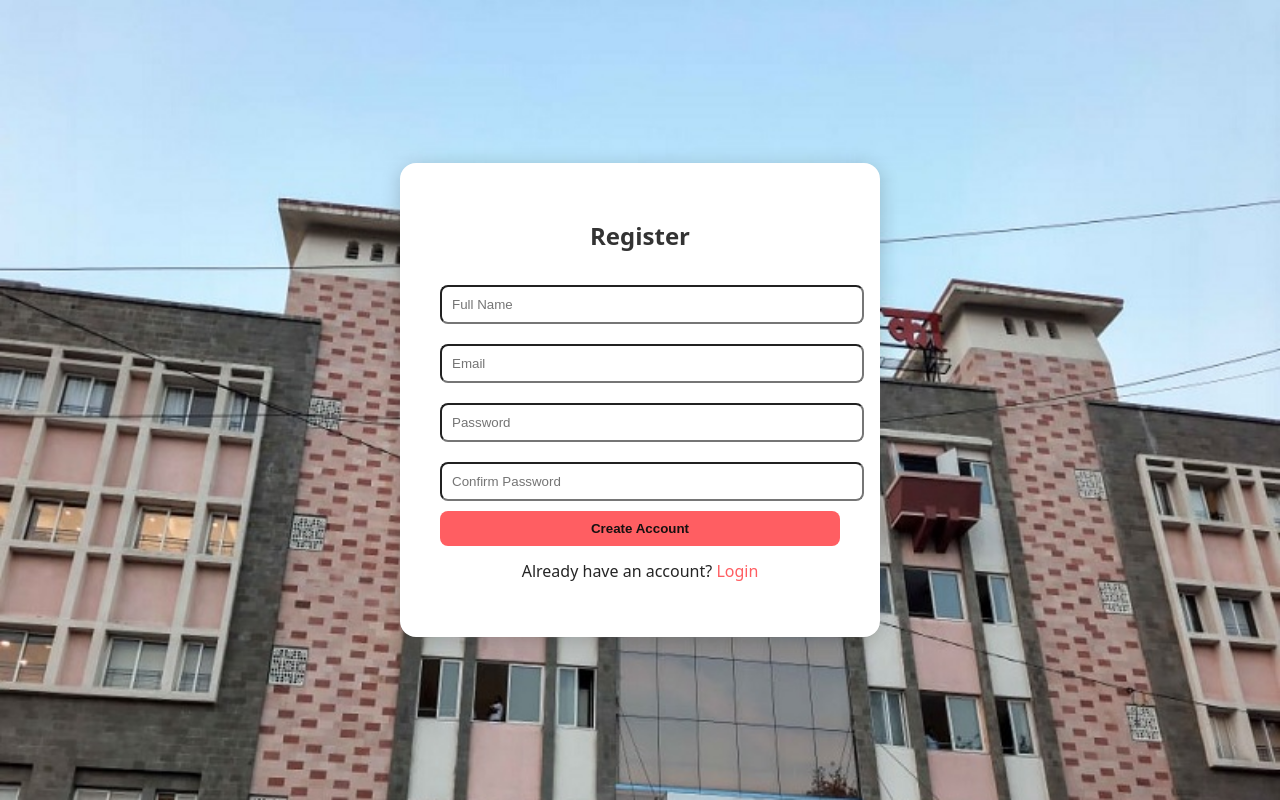
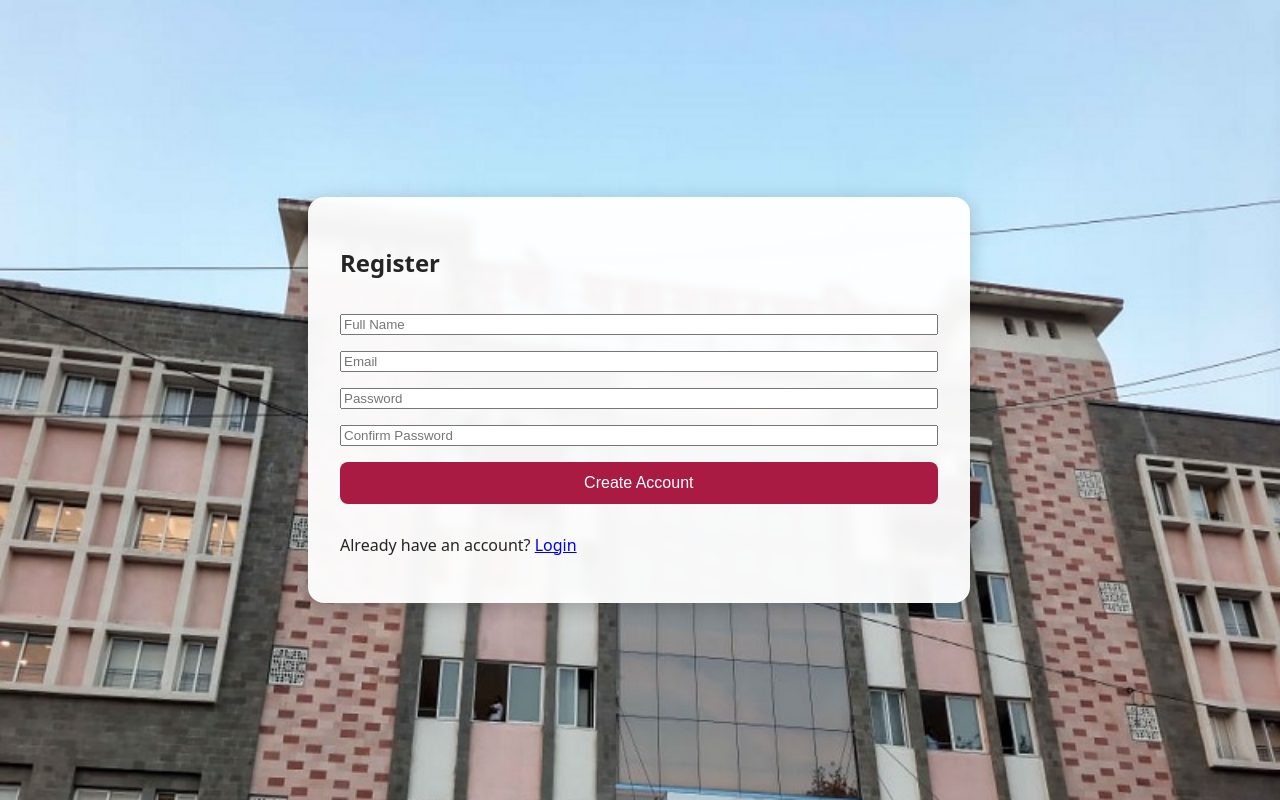
Before and after one commit to JagtapKajal/HealthCareProject, a React (Vite) app in the folder Healthcare-UI/: page /register in a window 1280 px wide. Built offline with nearby package versions, Linux system fonts and the light colour scheme.

Commit message:
fixed style of registration page

```diff
--- a/Healthcare-UI/src/Components/Registration.css
+++ b/Healthcare-UI/src/Components/Registration.css
@@ -1,45 +1,123 @@
+/* Fullscreen background */
+.registration-page {
+  background-image: url('/your-background.jpg');
+  /* Replace with your actual image path */
+  background-size: cover;
+  background-position: center;
+  min-height: 100vh;
+  display: flex;
+  justify-content: center;
+  align-items: center;
+  position: relative;
+}
 
+/* Form container */
 .register-container {
-  background-color: white;
-  padding: 2.5rem;
+  background: rgba(255, 255, 255, 0.95);
   border-radius: 1rem;
   box-shadow: 0 4px 20px rgba(0, 0, 0, 0.2);
-  width: 400px;
-  text-align: center;
-   backdrop-filter: blur(4px);
+  padding: 2rem;
+  width: 600px;
+  max-width: 90%;
+  backdrop-filter: blur(5px);
 }
 
-.register-form h2 {
-  color: #333;
-  margin-bottom: 1.5rem;
+.register-header {
+  background-color: #a91b43;
+  color: white;
+  border-radius: 10px;
+  padding: 20px 0;
+  top: 25%;
+
+  align-items: center;
+  justify-content: center;
+  width: 50%;
+  z-index: 10;
+  position: absolute;
+  text-align: center;
+  transform: translateY(-185%);
+  box-shadow: 0 4px 10px rgba(0, 0, 0, 0.15);
 }
 
-.register-form input {
-  width: 100%;
-  padding: 10px;
-  margin: 10px 0;
-  border-radius: 8px;
-
+.register-header h2 {
+  margin: 0;
 }
 
-.register-form button {
-  width: 100%;
-  padding: 10px;
-  background: #ff5e62;
+.register-header p {
+  margin: 0.5rem 0 0;
+  font-size: 0.9rem;
+}
+
+.register-form {
+  display: flex;
+  flex-direction: column;
+  gap: 1rem;
+}
+
+.form-row {
+  display: flex;
+  gap: 1rem;
+  flex-wrap: wrap;
+}
+
+.input-group {
+  position: relative;
+  flex: 1;
+  min-width: 200px;
+}
+
+.input-group .icon {
+  position: absolute;
+  top: 50%;
+  left: 10px;
+  transform: translateY(-50%);
+  pointer-events: none;
+  font-size: 1.1rem;
+}
+
+.input-group input {
+  width: 80%;
+  padding: 10px 10px 10px 35px;
   border: none;
-  color: rgb(22, 16, 16);
-  font-weight: bold;
+  border-bottom: 2px solid #ccc;
+  outline: none;
+  font-size: 1rem;
+  transition: border-color 0.3s ease;
+}
+
+.input-group input:focus {
+  border-color: #a91b43;
+}
+
+button[type="submit"] {
+  background: #a91b43;
+  color: white;
+  padding: 12px;
+  border: none;
   border-radius: 8px;
+  font-size: 1rem;
   cursor: pointer;
   transition: background 0.3s ease;
 }
 
-.register-form button:hover {
-  background: #e94d4f;
+button[type="submit"]:hover {
+  background: #a91b43;
 }
 
-.register-form a {
-  color: #ff5e62;
+.login-text {
+  text-align: center;
+  margin-top: 1rem;
+}
+
+.login-text a {
+  color: #6a1b9a;
+  font-weight: bold;
   text-decoration: none;
-  font-weight: 500;
 }
+
+footer {
+  text-align: center;
+  margin-top: 1rem;
+  font-size: 0.85rem;
+  color: #777;
+}
```
